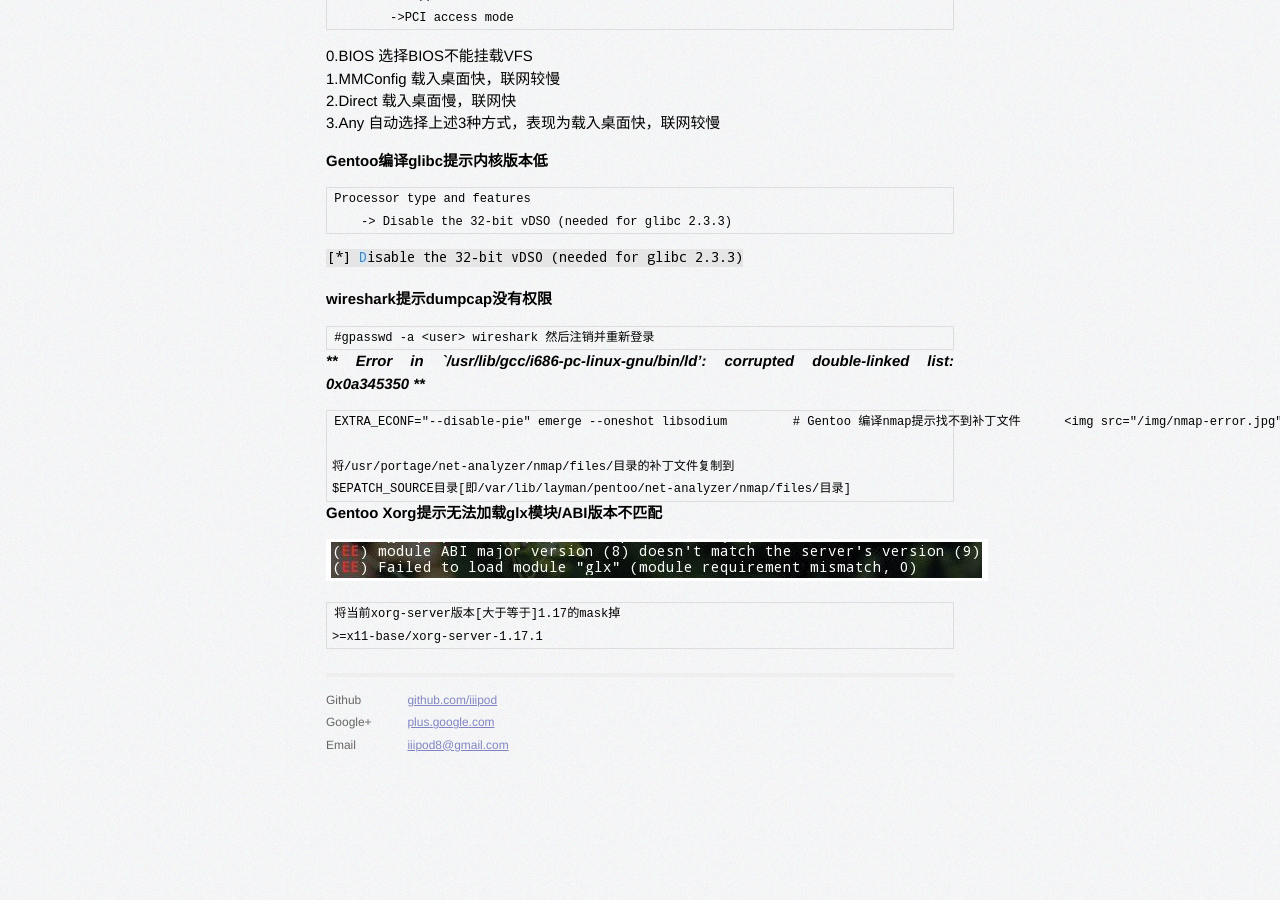
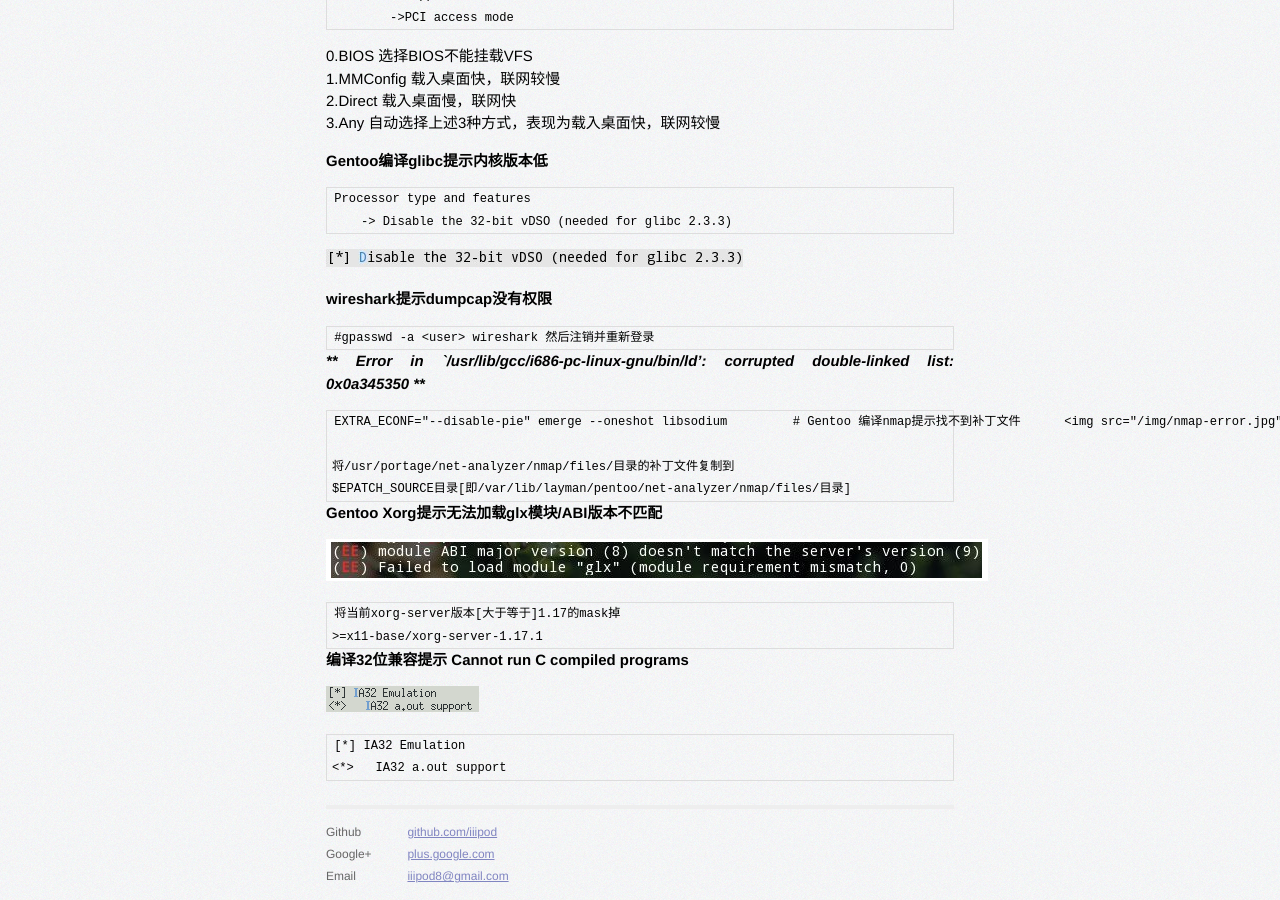
Before and after one commit to iiipod/iiipod.github.com, a Jekyll site: the page built from _posts/2013-05-11-Gentoo随笔.markdown, in a window 1280 px wide and 900 px high, scrolled down 1710 px. Built offline with Jekyll 4.4.1, drawn with Linux system fonts in a browser that asks for light colours; Markdown is read by kramdown in place of the engine named in the settings; before the commit the page ends 2478 px from its top, so only the background shows below that.

Commit message:
2016年 03月 07日 星期一 12:22:50

```diff
--- a/_posts/2013-05-11-Gentoo随笔.markdown
+++ b/_posts/2013-05-11-Gentoo随笔.markdown
@@ -93,3 +93,9 @@ ATTR{dev_id}=="0x0",ATTR{type}=="1",KERNEL=="wlan*",NAME="wlan0"`
 
     将当前xorg-server版本[大于等于]1.17的mask掉
     >=x11-base/xorg-server-1.17.1
+
+# 编译32位兼容提示 Cannot run C compiled programs
+<img src="/img/abi_x86_32.png">
+
+    [*] IA32 Emulation
+    <*>   IA32 a.out support
```
Also changed, not shown: img/abi_x86_32.png (added).
